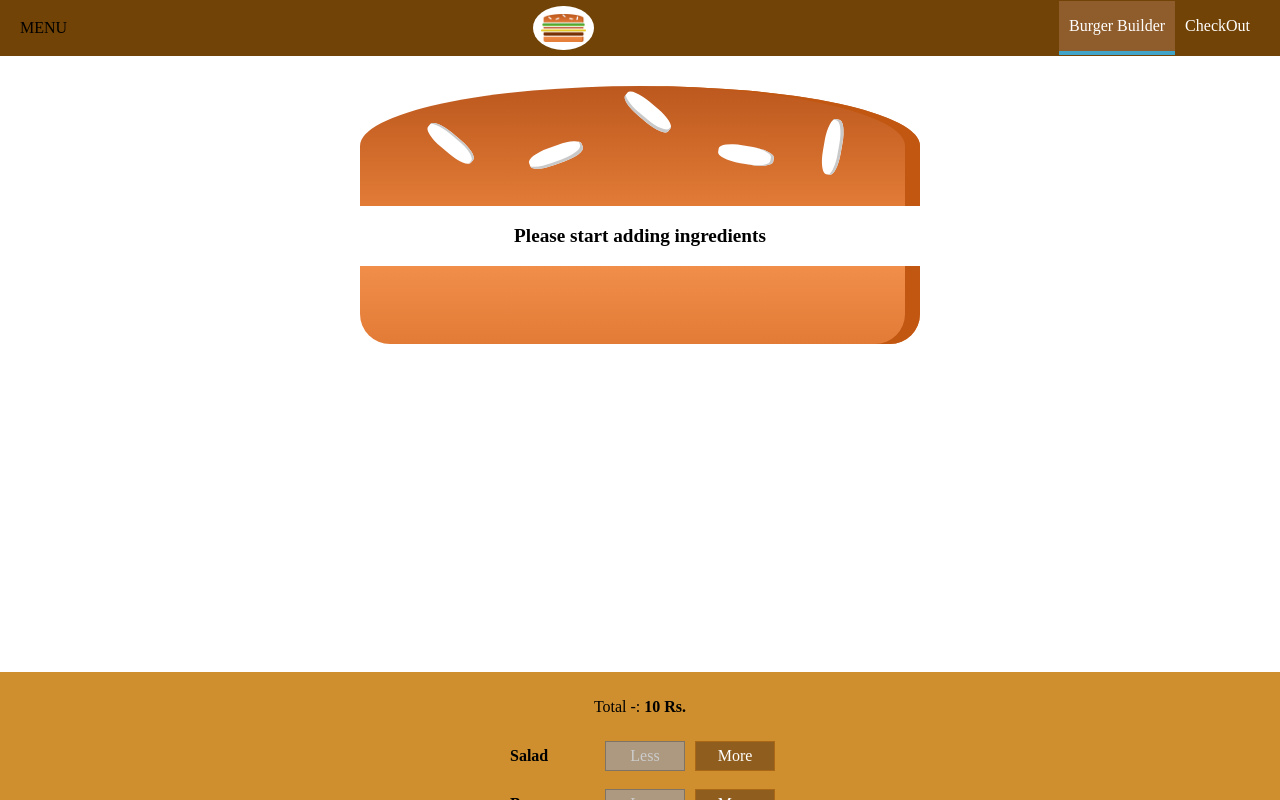
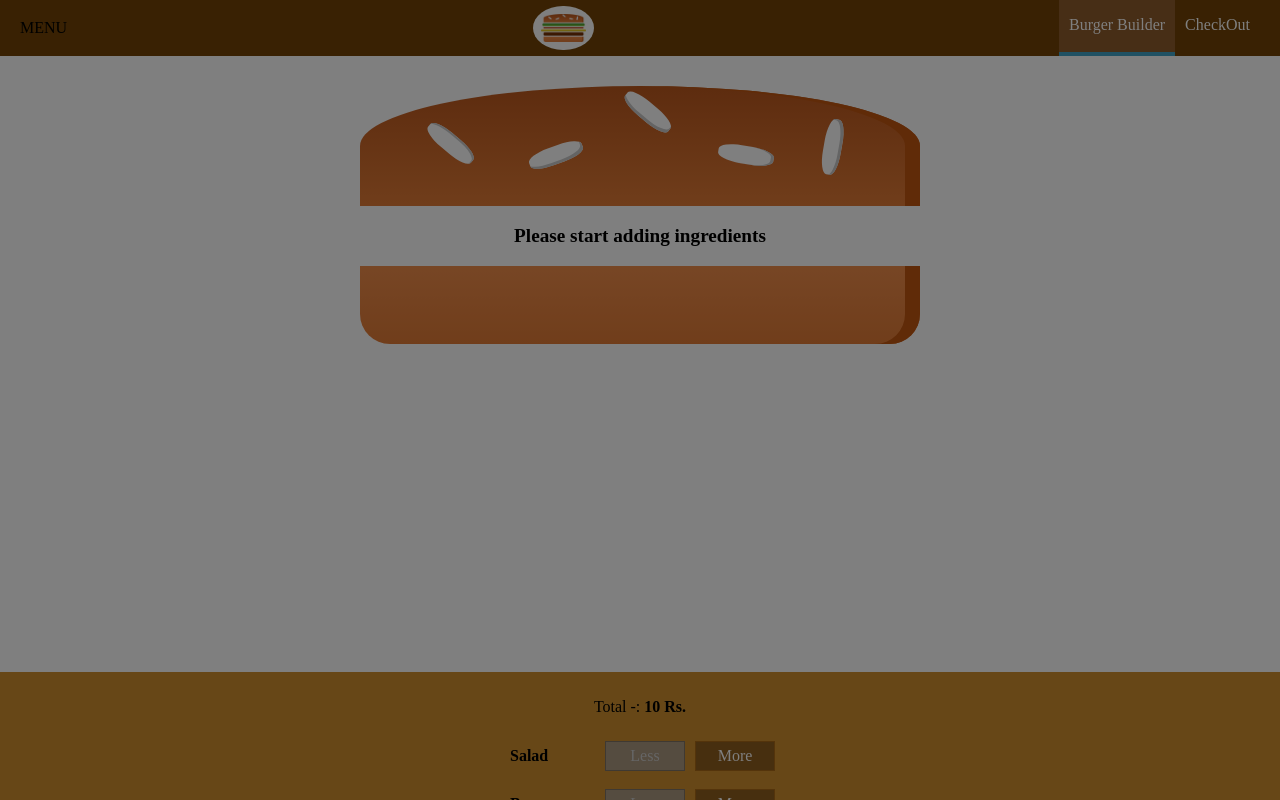
Before and after one commit to aman32767/stack, a React app: page / in a window 1280 px wide. Shown: the top 800 px of the page. Built offline with nearby package versions, Linux system fonts and the light colour scheme.

Commit message:
Added Side Drawer

```diff
--- a/src/components/Layout/Layout.js
+++ b/src/components/Layout/Layout.js
@@ -2,13 +2,25 @@
 import Aux from '../../hoc/Aux';
 import classes from './Layout.css';
 import Toolbar from '../Navigation/Toolbar/Toolbar'
-const layout = (props) => (
+import SideDrawer from '../Navigation/SideDrawer/SideDrawer'
+class Layout extends React.Component{
+    state={
+        showSideDrawer : true
+    }
+    sideDrawerClosedHandler=()=>{
+        this.setState({showSideDrawer:false})
+    }
+    render(){
+        return(
             <Aux>
                 <Toolbar />
+                <SideDrawer open={this.state.showSideDrawer} closed={this.sideDrawerClosedHandler}/>
                 <main className={classes.Content}>
-            {props.children}
+                    {this.props.children}
                 </main>
             </Aux>
         )
+    }
+}
 
-export default layout;
+export default Layout;
--- a/src/components/Logo/Logo.js
+++ b/src/components/Logo/Logo.js
@@ -2,7 +2,7 @@
 import burgerLogo from '../../assets/images/burger-logo.png'
 import classes from './Logo.css'
 const logo = props => (
-    <div className={classes.Logo}>
+    <div className={classes.Logo} style={{height:props.height}}>
         <img src={burgerLogo} alt="MyBurger" />
     </div>
 )
--- a/src/components/Navigation/NavigationItem/NavigationItem.css
+++ b/src/components/Navigation/NavigationItem/NavigationItem.css
@@ -1,18 +1,40 @@
+
 .NavigationItem{
+    margin:10px 0;
+    box-sizing: border-box;
+    display: block;
+    width: 100%;
+}
+.NavigationItem a{
+    color : #8F5C2C;
+    text-decoration: none;
+    width: 100%;
+    padding :16px 10px;
+    box-sizing: border-box;
+    display: block;
+
+}
+.NavigationItem a:hover,
+.NavigationItem a:active,
+.NavigationItem a.active{
+
+    color:#40A4CB;
+}
+
+@media(min-width:500px){
+   .NavigationItem{
     margin:0;
-    box-sizing: border-box;
     display: flex;
     height: 100%;
+    width:auto;
     align-items: center;
 }
 .NavigationItem a{
     color : white ;
-    text-decoration: none;
-    height: 100;
+    height: 100%;
     padding :16px 10px;
     border-bottom : 4px solid transparent;
-    box-sizing: border-box;
-    display: block;
+
 
 }
 .NavigationItem a:hover,
@@ -23,3 +45,4 @@
     border-bottom: 4px solid #40A4C8;
     color:white;
 }
+}
--- a/src/components/Navigation/NavigationItems/NavigationItems.css
+++ b/src/components/Navigation/NavigationItems/NavigationItems.css
@@ -3,6 +3,12 @@
     padding:0;
     list-style:none;
     display: flex;
+    flex-flow: column;
     align-items:center;
     height: 100%;
 }
+@media(min-width:500px){
+    .NavigationItems{
+        flex-flow: row;
+    }
+}
--- /dev/null
+++ b/src/components/Navigation/SideDrawer/SideDrawer.css
@@ -0,0 +1,27 @@
+.SideDrawer{
+    position: fixed;
+    height: 100%;
+    width: 280px;
+    max-width: 70%;
+    left: 0;
+    top : 0;
+    z-index : 200;
+    background-color: white;
+    padding : 32px 16px;
+    box-sizing: border-box;
+    transition : transform 0.3s ease-out
+}
+
+@media(min-width: 500px){
+    .SideDrawer{
+        display: none;
+    }
+}
+
+.Open{
+    transform: translateX(0);
+}
+
+.Close{
+    transform: translateX(-100%);
+}
--- /dev/null
+++ b/src/components/Navigation/SideDrawer/SideDrawer.js
@@ -0,0 +1,27 @@
+import React from 'react'
+import Logo from '../../Logo/Logo'
+import NavigationItems from "../NavigationItems/NavigationItems";
+import classes from './SideDrawer.css'
+import Aux from '../../../hoc/Aux'
+import Backdrop from '../../UI/Backdrop/Backdrop'
+const sideDrawer = props => {
+  let attachedClasses=[classes.SideDrawer,classes.Close];
+  console.log(props.open)
+  if(props.open){
+      attachedClasses = [classes.SideDrawer, classes.Open];
+  }
+    return(
+        <Aux>
+            <Backdrop show={props.open} clicked={props.closed}/>
+            <div className={attachedClasses.join(' ')}>
+                <Logo height="11%" />
+                <nav>
+                    <NavigationItems />
+                </nav>
+            </div>
+        </Aux>
+
+    )
+}
+
+export default sideDrawer;
--- a/src/components/Navigation/Toolbar/Toolbar.css
+++ b/src/components/Navigation/Toolbar/Toolbar.css
@@ -16,3 +16,7 @@
     height: 100%;
 
 }
+@media(max-width:499px){
+    .DesktopOnly{
+        display:none;
+    }}
--- a/src/components/Navigation/Toolbar/Toolbar.js
+++ b/src/components/Navigation/Toolbar/Toolbar.js
@@ -6,8 +6,8 @@
 const toolbar = props => (
     <header className={classes.Toolbar}>
         <div>MENU</div>
-        <Logo />
-        <nav>
+        <Logo height="80%" />
+        <nav className={classes.DesktopOnly}>
             <NavigationItems />
         </nav>
     </header>
```
Lines whose indentation alone changed are shown as unchanged.
